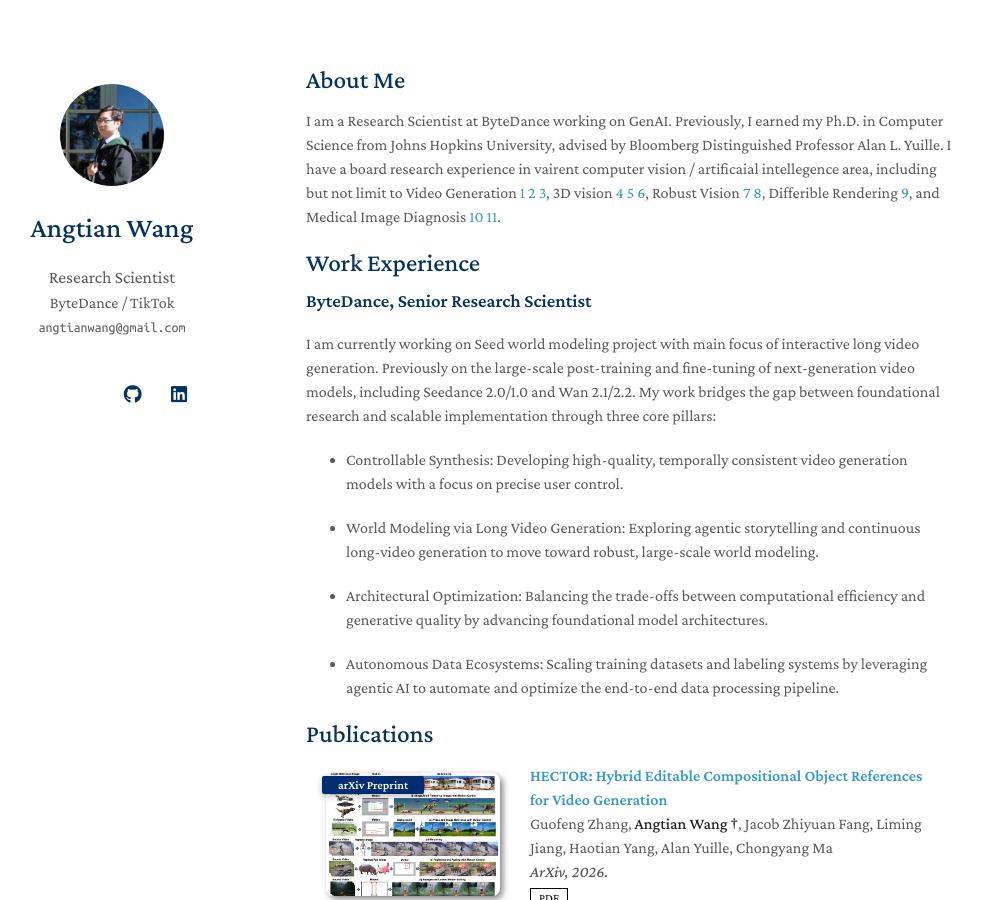
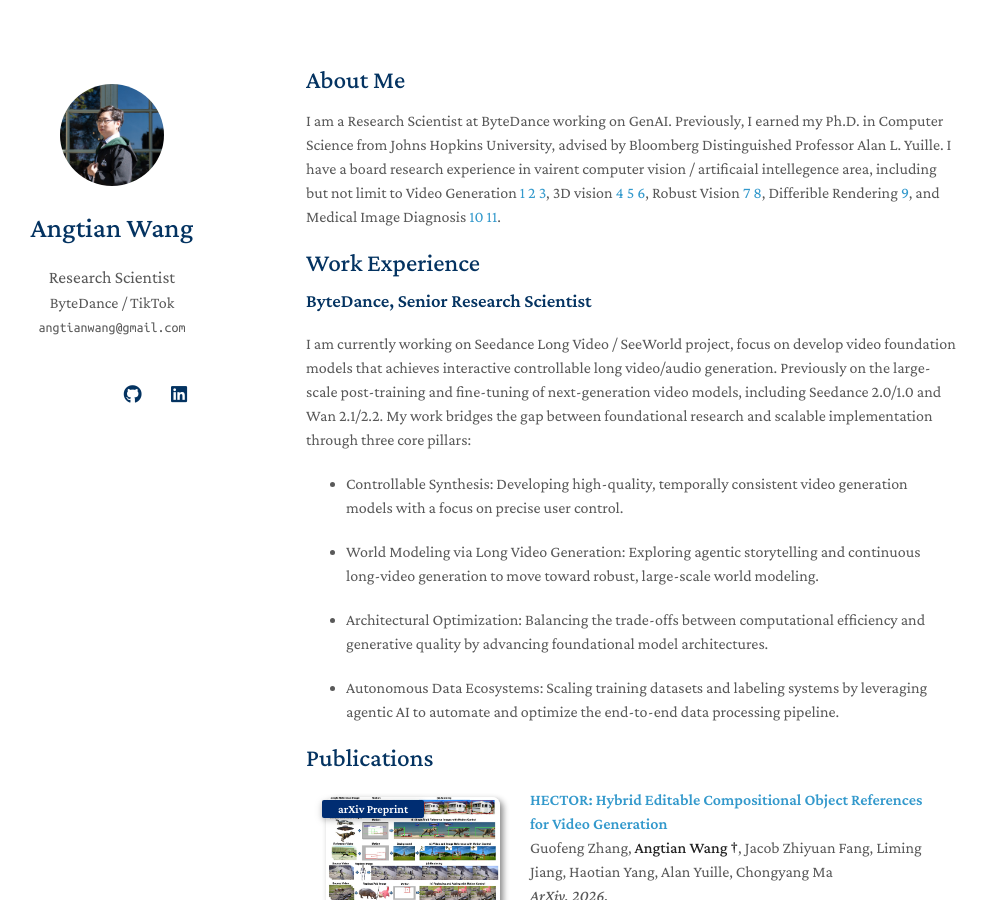
Before and after one commit to angtianwang/angtianwang.github.io, a Jekyll site: the page built from index.md, in a window 1280 px wide and 900 px high. Shown: the whole window, without its empty margins (164-1151 px from the left). Built offline with Jekyll 4.4.1, drawn with Linux system fonts in a browser that asks for light colours; nearby versions of some CDN libraries; a style sheet for code colours, icons or effects is not loaded; our own code applies the rules of GitHub Pages for plain Markdown files.

Commit message:
Update index.md

```diff
--- a/index.md
+++ b/index.md
@@ -9,7 +9,7 @@ I am a Research Scientist at ByteDance working on GenAI. Previously, I earned my
 ## Work Experience
 
 ### ByteDance, Senior Research Scientist
-I am currently working on Seed world modeling project with main focus of interactive long video generation. Previously on the large-scale post-training and fine-tuning of next-generation video models, including Seedance 2.0/1.0 and Wan 2.1/2.2. My work bridges the gap between foundational research and scalable implementation through three core pillars:
+I am currently working on Seedance Long Video / SeeWorld project, focus on develop video foundation models that achieves interactive controllable long video/audio generation. Previously on the large-scale post-training and fine-tuning of next-generation video models, including Seedance 2.0/1.0 and Wan 2.1/2.2. My work bridges the gap between foundational research and scalable implementation through three core pillars:
 
 - Controllable Synthesis: Developing high-quality, temporally consistent video generation models with a focus on precise user control.
 
```
